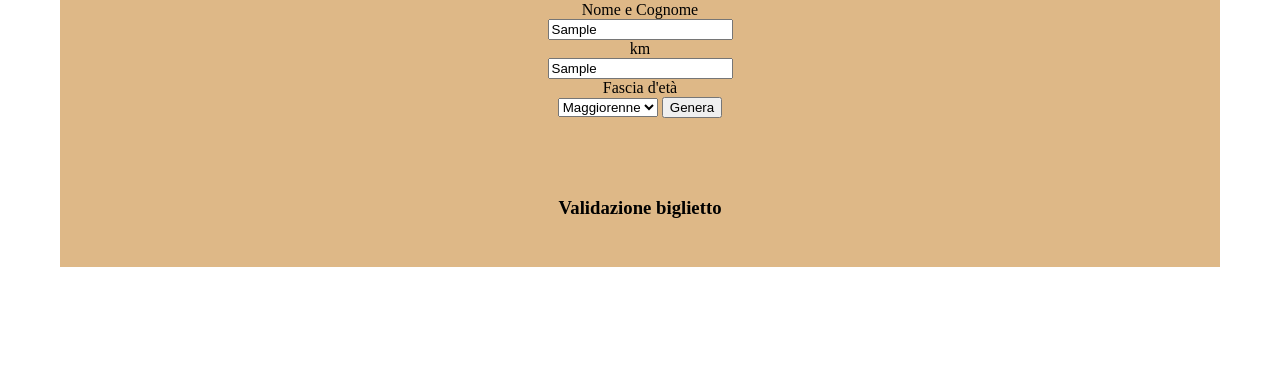
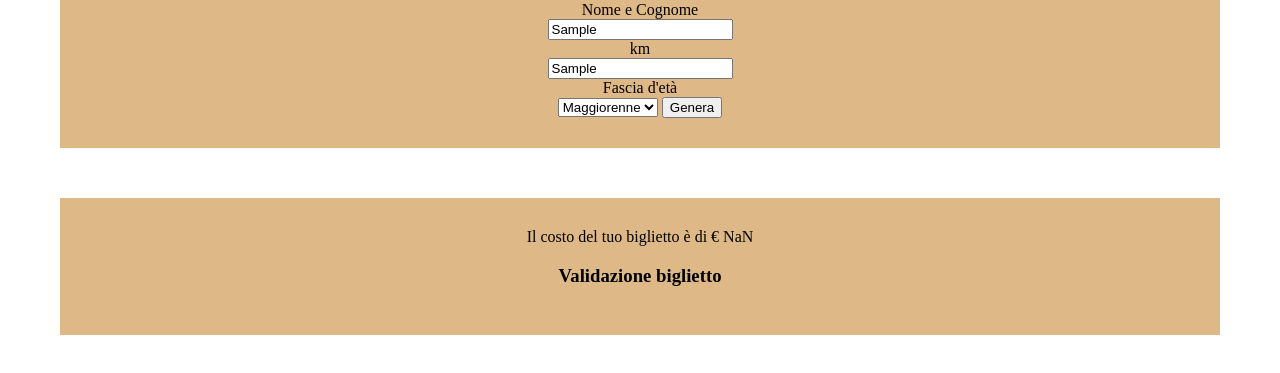
Before and after one commit to samuelecozzubbo/js-biglietto-treno-form, a plain HTML site: page index.html in a window 1280 px wide. Both pictures are taken after typing "Sample", "Sample" into the empty fields and a click on the button "Genera". Shown: the part 117-490 px from the top of the page. Drawn offline with Linux system fonts and the light colour scheme.

Commit message:
add final price print

```diff
--- a/css/style.css
+++ b/css/style.css
@@ -5,6 +5,7 @@
     padding: 30px;
     text-align: center;
     position: relative;
+    margin-bottom: 50px;
 }
 
 h1{
--- a/index.html
+++ b/index.html
@@ -10,7 +10,6 @@
     <main>
         <div class="container">
             <h1>Online ticket</h1>
-            <div id="ticket-price"></div>
             <form action="#">
                 <label for="name">Nome e Cognome</label><br>
                 <input type="text" class="name" placeholder="Inserisci il tuo nome e cognome"><br>
@@ -28,6 +27,7 @@
         </div>
 
         <div class="container">
+            <div id="ticket-price"></div>
             <h3>Validazione biglietto</h3>
             <div id="user-info"></div>
             <h3 id="current-date"></h3>
--- a/js/script.js
+++ b/js/script.js
@@ -38,5 +38,8 @@ submit.addEventListener("click",
             price = ticketPrice;
             message= "Full price Ticket";
         }
+
+        //L’output del prezzo finale va messo fuori in forma umana (con massimo due decimali, per indicare centesimi sul prezzo).
+        document.getElementById("ticket-price").innerHTML = `Il costo del tuo biglietto è di € ${price}`;
     }
 );
```
